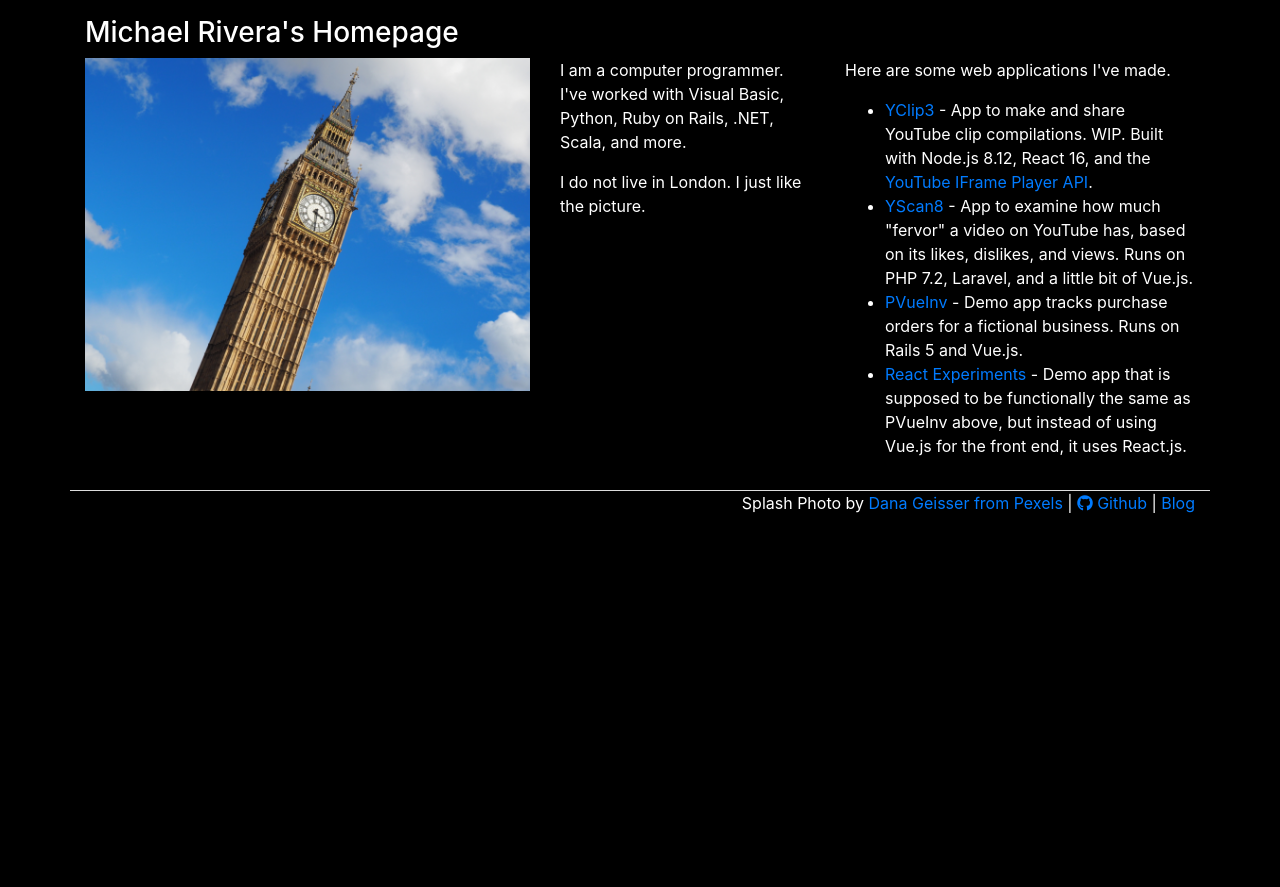
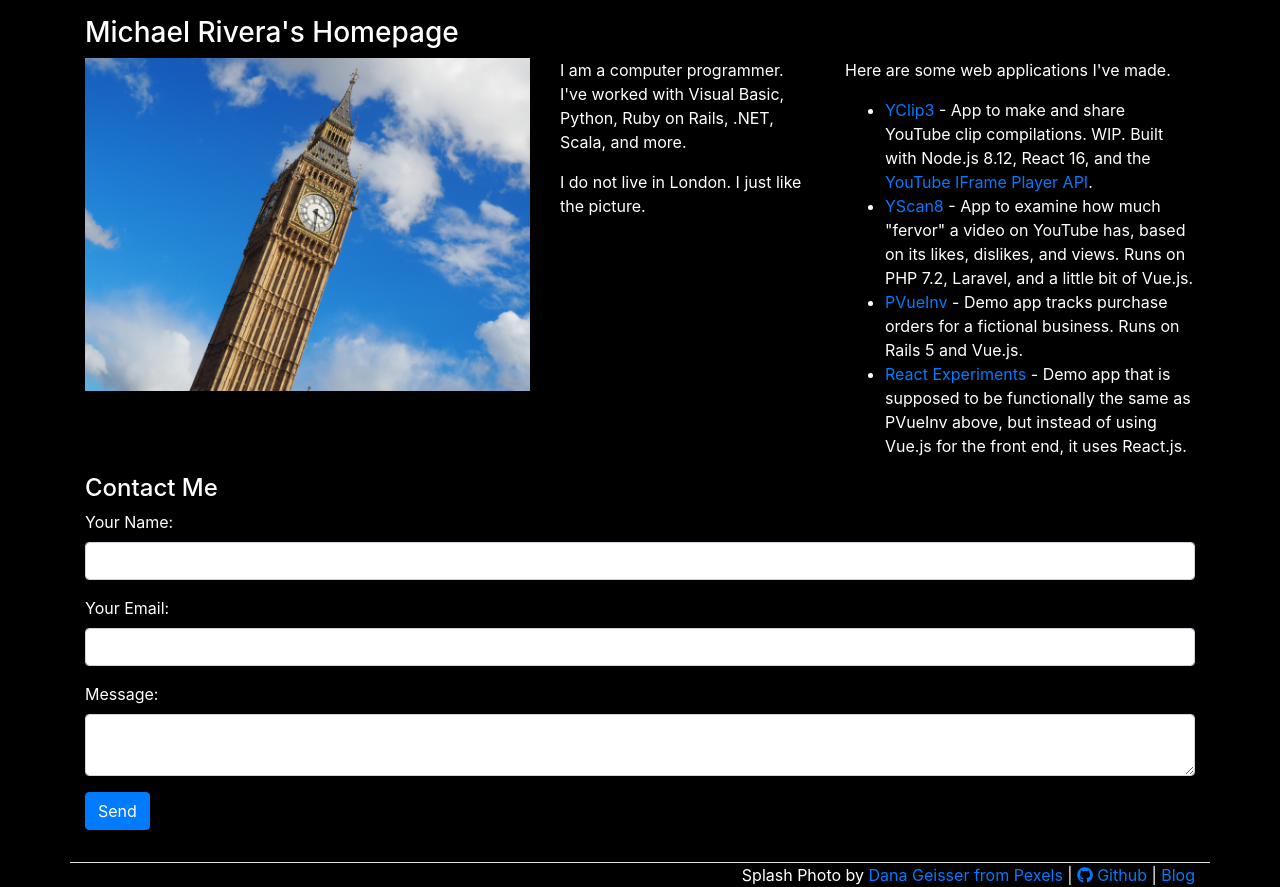
Before and after one commit to mikedll/homepage, a plain HTML site: page index.html in a window 1280 px wide. Before the commit the page ends 800 px from the top, so only its background shows below. Drawn offline with nearby package versions, Linux system fonts and the light colour scheme.

Commit message:
Contact form.

```diff
--- a/index.html
+++ b/index.html
@@ -88,6 +88,29 @@
       </div>
 
       <div class="row">
+        <div class="col">
+          <h4>Contact Me</h4>
+          <form name="contact" method="POST" data-netlify="true">
+            <div class="form-group">
+              <label for="name1">Your Name: </label>
+              <input type="text" name="name" id="name1" class="form-control" />
+            </div>
+            <div class="form-group">
+              <label for="email1">Your Email: </label>
+              <input type="email" name="email" id="email1" class="form-control" />
+            </div>
+            <div class="form-group">
+              <label for="message1">Message: </label>
+              <textarea name="message" id="message1" class="form-control"></textarea>
+            </div>
+            <div class="form-group">
+              <button type="submit" class="btn btn-primary">Send</button>
+            </div>
+          </form>
+        </div>
+      </div>
+
+          <div class="row">
             <div class="col footer">
           Splash Photo by <a href="https://www.pexels.com/photo/london-big-ben-at-3-30-796312/" >Dana Geisser from Pexels</a>
          |
```
Lines whose indentation alone changed are shown as unchanged.
